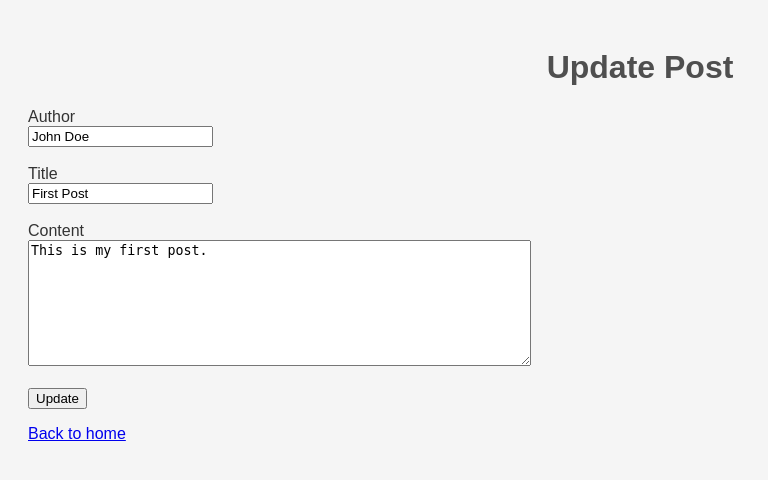
After one commit to MararatscherCode/Masterblog, a Flask app: page /update/1 in a window 1280 px wide. The commit adds this page. Shown: the top 480 px of the page, without its empty margins (0-768 px from the left). Run offline with Flask 3, Linux system fonts and the light colour scheme.

Commit message:
Added and designed "Update" Route

```diff
--- a/app.py
+++ b/app.py
@@ -67,5 +67,35 @@ def delete(post_id):
     return redirect(url_for('index'))
 
 
+@app.route('/update/<int:post_id>', methods=['GET', 'POST'])
+def update(post_id):
+    """Show update form on GET; update post on POST and redirect to index."""
+    posts = load_posts()
+    # find post by id
+    post = next((p for p in posts if int(p.get('id', -1)) == int(post_id)), None)
+    if post is None:
+        return "Post not found", 404
+
+    if request.method == 'POST':
+        # get updated fields from the form
+        author = request.form.get('author', '').strip() or post.get('author', 'Anonymous')
+        title = request.form.get('title', '').strip() or post.get('title', 'Untitled')
+        content = request.form.get('content', '').strip() or post.get('content', '')
+
+        # update the post in-place
+        for p in posts:
+            if int(p.get('id', -1)) == int(post_id):
+                p['author'] = author
+                p['title'] = title
+                p['content'] = content
+                break
+
+        save_posts(posts)
+        return redirect(url_for('index'))
+
+    # GET -> render form pre-filled with current post data
+    return render_template('update.html', post=post)
+
+
 if __name__ == '__main__':
     app.run(host="0.0.0.0", port=5000, debug=True)
--- a/templates/index.html
+++ b/templates/index.html
@@ -14,7 +14,11 @@
         <h2>{{ post.title }}</h2>
         <p><em>Written by {{ post.author }}</em></p>
         <p>{{ post.content }}</p>
-        <p><a href="{{ url_for('delete', post_id=post.id) }}" onclick="return confirm('Delete this post?')">Delete</a></p>
+        <p>
+            <a href="{{ url_for('update', post_id=post.id) }}">Update</a>
+            &nbsp;|&nbsp;
+            <a href="{{ url_for('delete', post_id=post.id) }}" onclick="return confirm('Delete this post?')">Delete</a>
+        </p>
     </div>
     {% else %}
     <p>No posts yet.</p>
--- /dev/null
+++ b/templates/update.html
@@ -0,0 +1,27 @@
+<!DOCTYPE html>
+<html lang="en">
+<head>
+    <meta charset="UTF-8">
+    <meta name="viewport" content="width=device-width, initial-scale=1.0">
+    <title>Update Post - My Flask Blog</title>
+    <link rel="stylesheet" href="{{ url_for('static', filename='style.css') }}">
+</head>
+<body>
+    <h1>Update Post</h1>
+
+    <form method="post" action="{{ url_for('update', post_id=post.id) }}">
+        <label for="author">Author</label><br>
+        <input type="text" id="author" name="author" value="{{ post.author }}"><br><br>
+
+        <label for="title">Title</label><br>
+        <input type="text" id="title" name="title" value="{{ post.title }}" required><br><br>
+
+        <label for="content">Content</label><br>
+        <textarea id="content" name="content" rows="8" cols="60" required>{{ post.content }}</textarea><br><br>
+
+        <button type="submit">Update</button>
+    </form>
+
+    <p><a href="{{ url_for('index') }}">Back to home</a></p>
+</body>
+</html>
```
